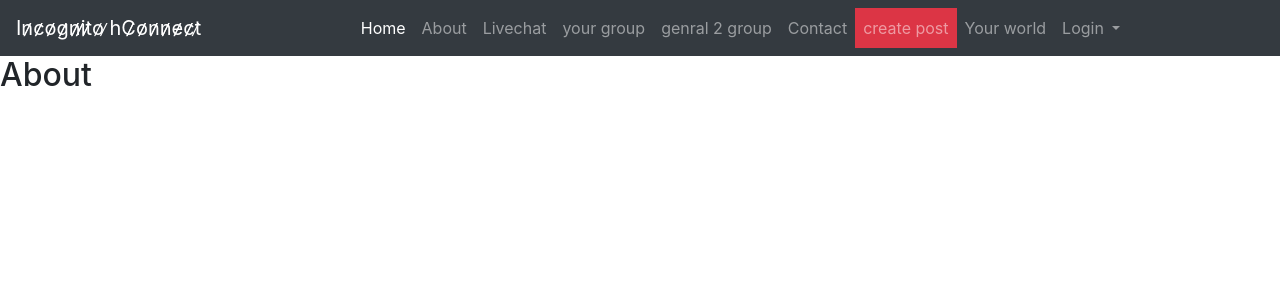
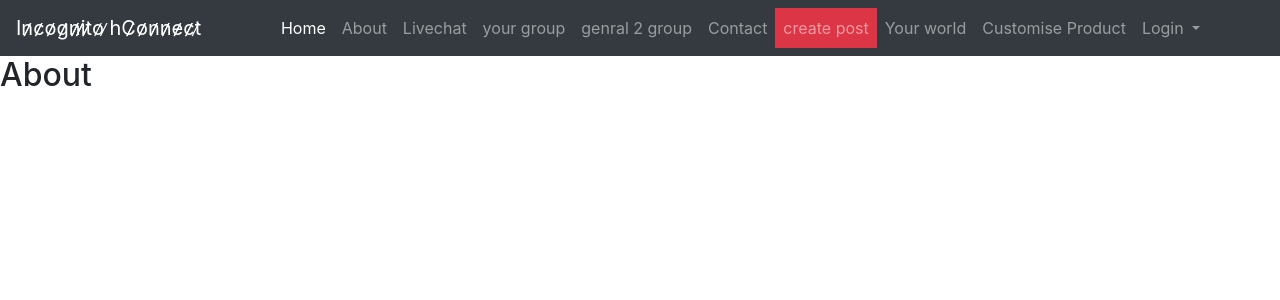
Before and after one commit to raghurajsingh8/Auth, a Django app: page /about/ in a window 1280 px wide. Shown: the top 300 px of the page. Run offline with Django 5.2, Linux system fonts and the light colour scheme; some libraries are stand-ins or nearby versions.

Commit message:
Update base.html

```diff
--- a/templates/base.html
+++ b/templates/base.html
@@ -69,6 +69,9 @@
         <li class="nav-item">
           <a class="nav-link" href="/yourworld/">Your world</a>
         </li>
+        <li class="nav-item">
+          <a class="nav-link" href="https://tshirt-designer-ai.netlify.app/">Customise Product</a>
+        </li>
 
 
         {% if  request.user.is_authenticated  %}
```
